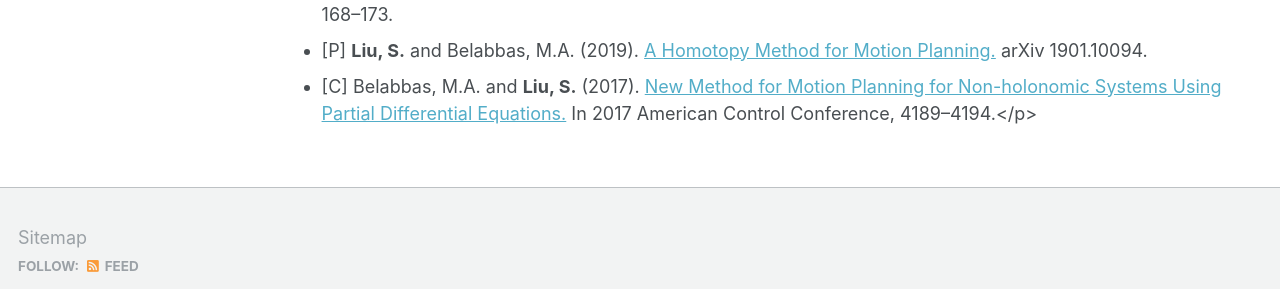
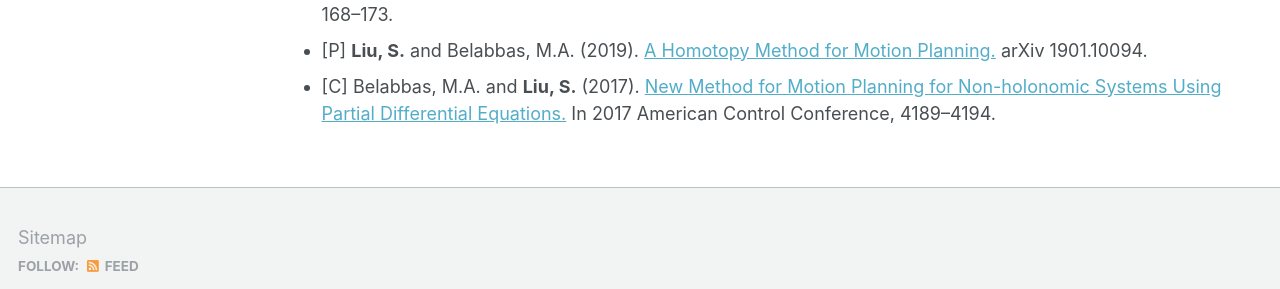
Before and after one commit to Shenyu-Liu/Shenyu-Liu.github.io, a Jekyll site: the page built from _pages/publications.md, in a window 1280 px wide and 900 px high, scrolled down 1979 px. Shown: the part 557-846 px from the top of the window. Built offline with Jekyll 4.4.1, drawn with Linux system fonts in a browser that asks for light colours; some web fonts are replaced.

```diff
--- a/_pages/publications.md
+++ b/_pages/publications.md
@@ -55,4 +55,4 @@ On motion planning
 * [C] Fan, Y.,<strong> Liu, S.</strong> and Belabbas, M.A. (2019). <a href="https://www.sciencedirect.com/science/article/pii/S2405896319309760">Mid-air Motion Planning of Floating Robot Using Heat Flow Method.</a> 1st IFAC Workshop on Robot Control. IFAC-PapersOnline vol. 52, issue 22, 19&ndash;24.
 * [C] <strong>Liu, S.</strong>, Fan, Y. and Belabbas, M.A. (2019). <a href="https://www.sciencedirect.com/science/article/pii/S2405896319317768">The Affine Geometric Heat Flow and Motion Planning for Dynamic Systems.</a> 11th IFAC Symposium on Nonlinear Control Systems. IFAC-PapersOnLine vol. 52, issue 16, 168&ndash;173.
 * [P] <strong>Liu, S.</strong> and Belabbas, M.A. (2019). <a href="https://arxiv.org/pdf/1901.10094.pdf">A Homotopy Method for Motion Planning.</a> arXiv 1901.10094.
-* [C] Belabbas, M.A. and <strong>Liu, S.</strong> (2017). <a href="https://ieeexplore.ieee.org/document/7963599">New Method for Motion Planning for Non-holonomic Systems Using Partial Differential Equations.</a> In 2017 American Control Conference, 4189&ndash;4194.</p>
+* [C] Belabbas, M.A. and <strong>Liu, S.</strong> (2017). <a href="https://ieeexplore.ieee.org/document/7963599">New Method for Motion Planning for Non-holonomic Systems Using Partial Differential Equations.</a> In 2017 American Control Conference, 4189&ndash;4194.
```
